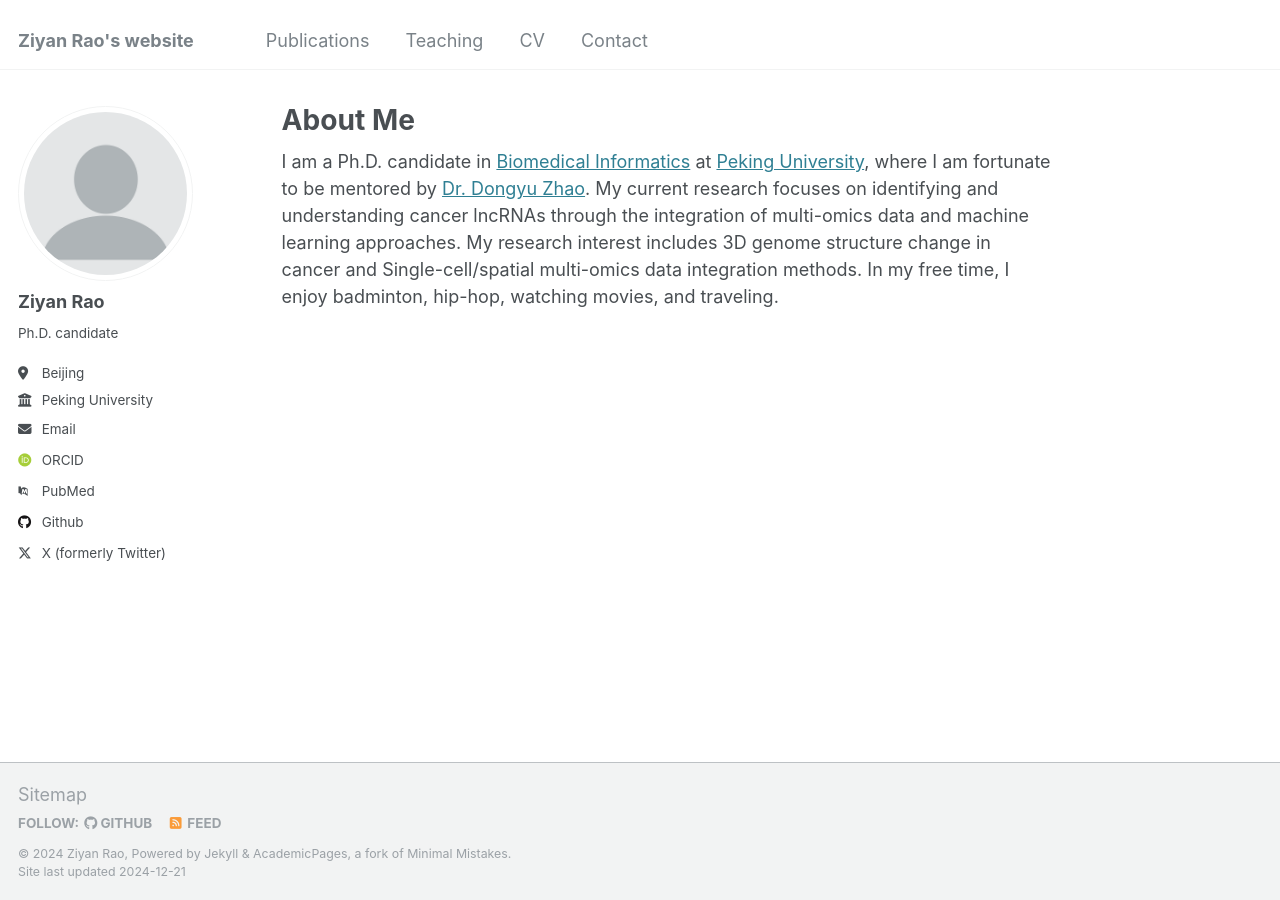
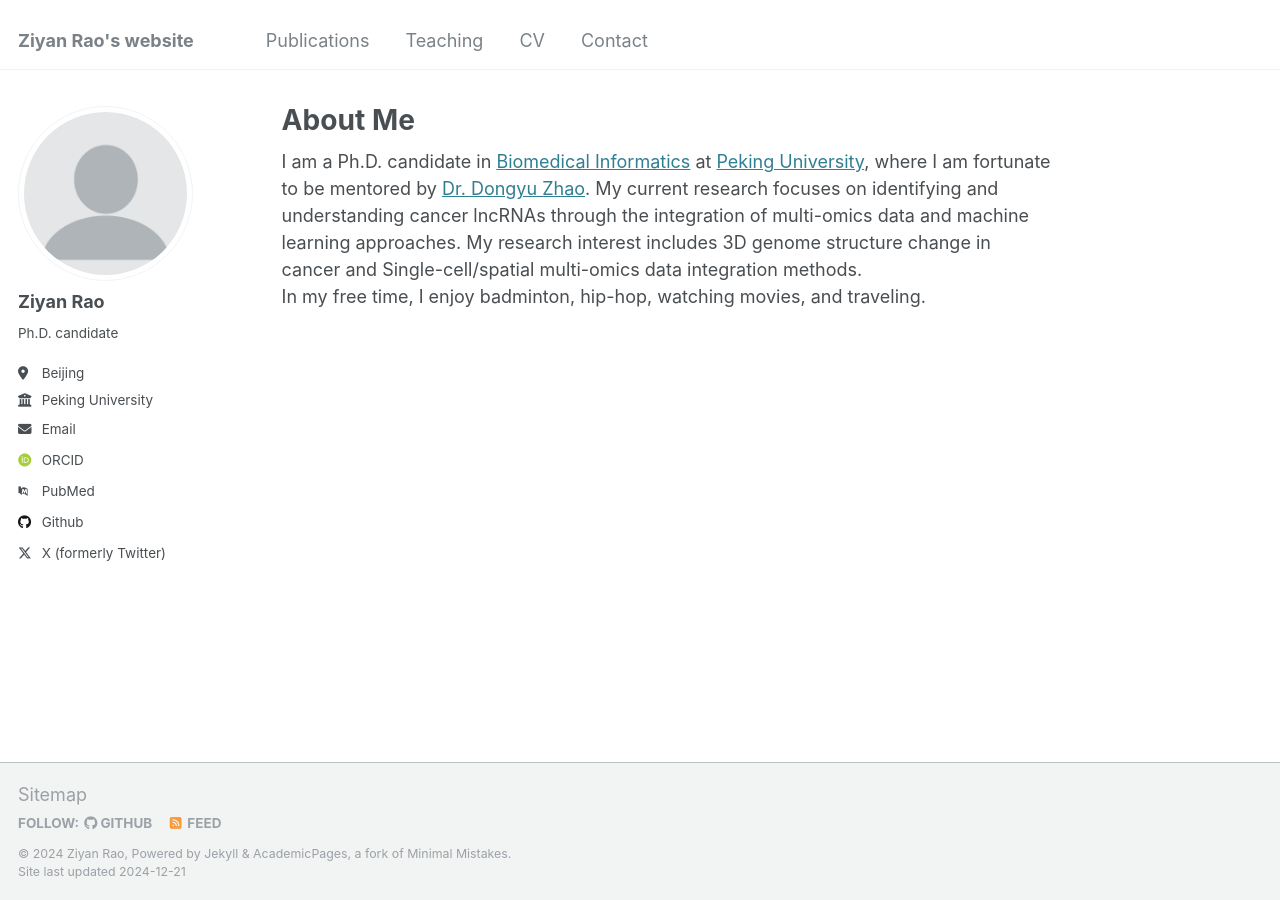
Before and after one commit to starrzy/starrzy.github.io, a Jekyll site: the page built from _pages/about.md, in a window 1280 px wide. Built offline with Jekyll 4.4.1, drawn with Linux system fonts in a browser that asks for light colours; some web fonts are replaced.

```diff
--- a/_pages/about.md
+++ b/_pages/about.md
@@ -7,5 +7,5 @@ redirect_from:
   - /about.html
 ---
 
-I am a Ph.D. candidate in [Biomedical Informatics](https://biomedinfo.bjmu.edu.cn/) at [Peking University](https://www.pku.edu.cn/), where I am fortunate to be mentored by [Dr. Dongyu Zhao](https://www.labxing.com/med.bio_zhao). My current research focuses on identifying and understanding cancer lncRNAs through the integration of multi-omics data and machine learning approaches. My research interest includes 3D genome structure change in cancer and Single-cell/spatial multi-omics data integration methods.
+I am a Ph.D. candidate in [Biomedical Informatics](https://biomedinfo.bjmu.edu.cn/) at [Peking University](https://www.pku.edu.cn/), where I am fortunate to be mentored by [Dr. Dongyu Zhao](https://www.labxing.com/med.bio_zhao). My current research focuses on identifying and understanding cancer lncRNAs through the integration of multi-omics data and machine learning approaches. My research interest includes 3D genome structure change in cancer and Single-cell/spatial multi-omics data integration methods. \
 In my free time, I enjoy badminton, hip-hop, watching movies, and traveling.
```
